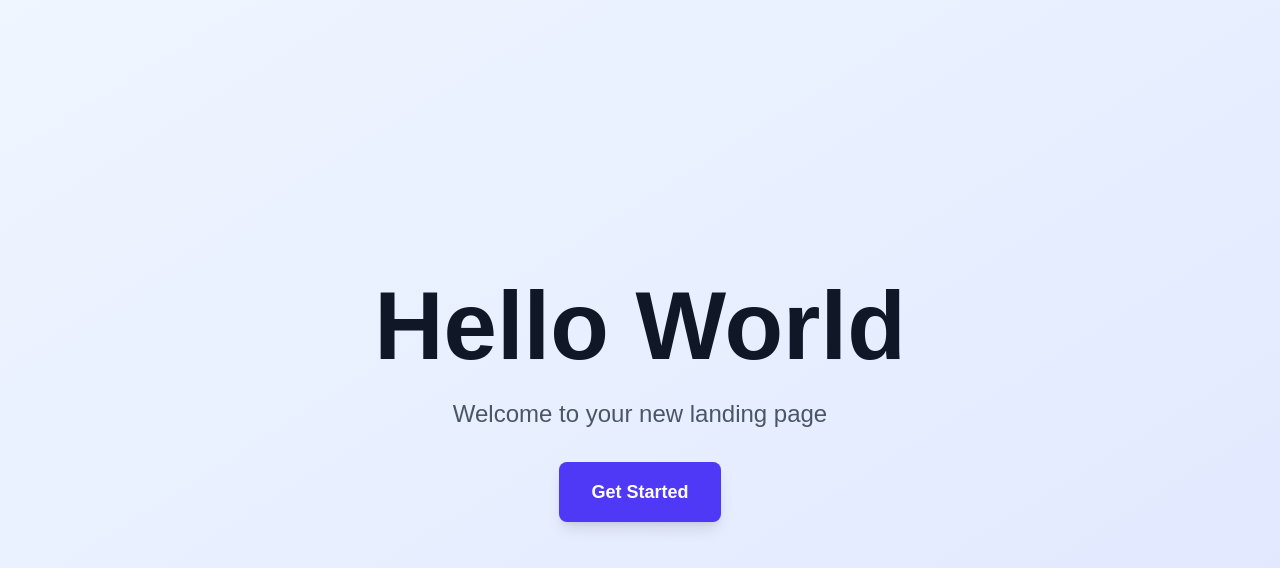
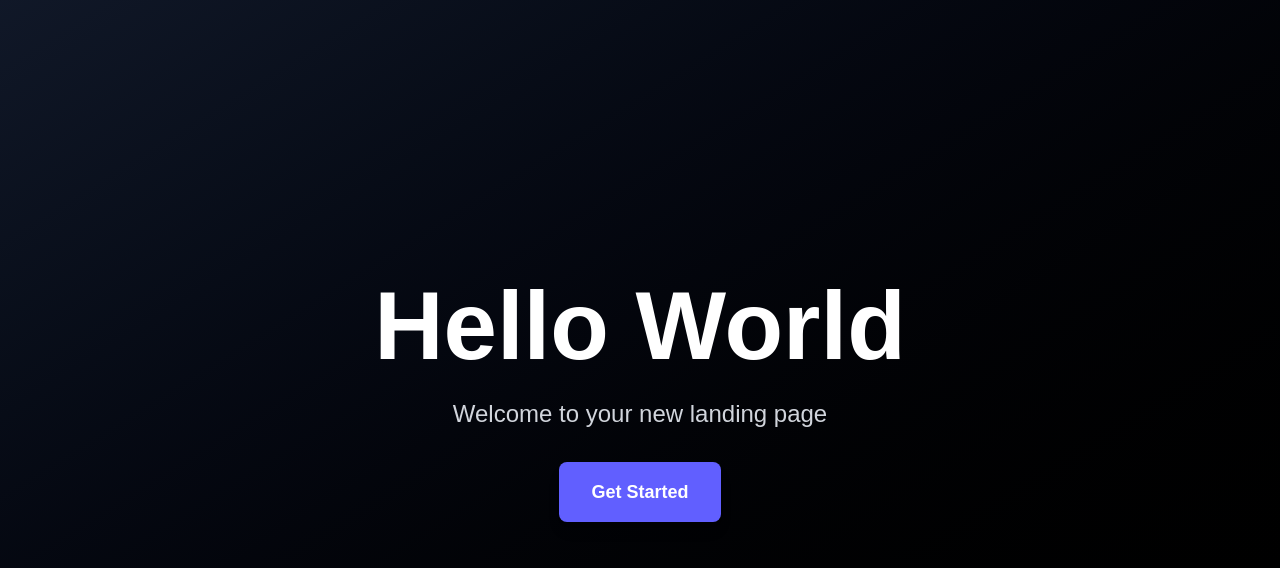
Before and after one commit to ns-test-org/testing-stand-181, a Next.js app in the folder packages/testing-stand-181/: page / in a window 1280 px wide. Shown: the top 568 px of the page. Built offline with nearby package versions, Linux system fonts and the light colour scheme.

Commit message:
AI chat session: Updated code and files

```diff
--- a/packages/testing-stand-181/src/app/page.tsx
+++ b/packages/testing-stand-181/src/app/page.tsx
@@ -1,14 +1,14 @@
 export default function Landing() {
   return (
-    <div className="min-h-screen w-full flex items-center justify-center bg-gradient-to-br from-blue-50 to-indigo-100">
+    <div className="min-h-screen w-full flex items-center justify-center bg-gradient-to-br from-gray-900 to-black">
       <div className="text-center px-6">
-        <h1 className="text-6xl md:text-8xl font-bold text-gray-900 mb-6">
+        <h1 className="text-6xl md:text-8xl font-bold text-white mb-6">
           Hello World
         </h1>
-        <p className="text-xl md:text-2xl text-gray-600 mb-8">
+        <p className="text-xl md:text-2xl text-gray-300 mb-8">
           Welcome to your new landing page
         </p>
-        <button className="px-8 py-4 bg-indigo-600 text-white text-lg font-semibold rounded-lg hover:bg-indigo-700 transition-colors shadow-lg">
+        <button className="px-8 py-4 bg-indigo-500 text-white text-lg font-semibold rounded-lg hover:bg-indigo-600 transition-colors shadow-lg">
           Get Started
         </button>
       </div>
```
